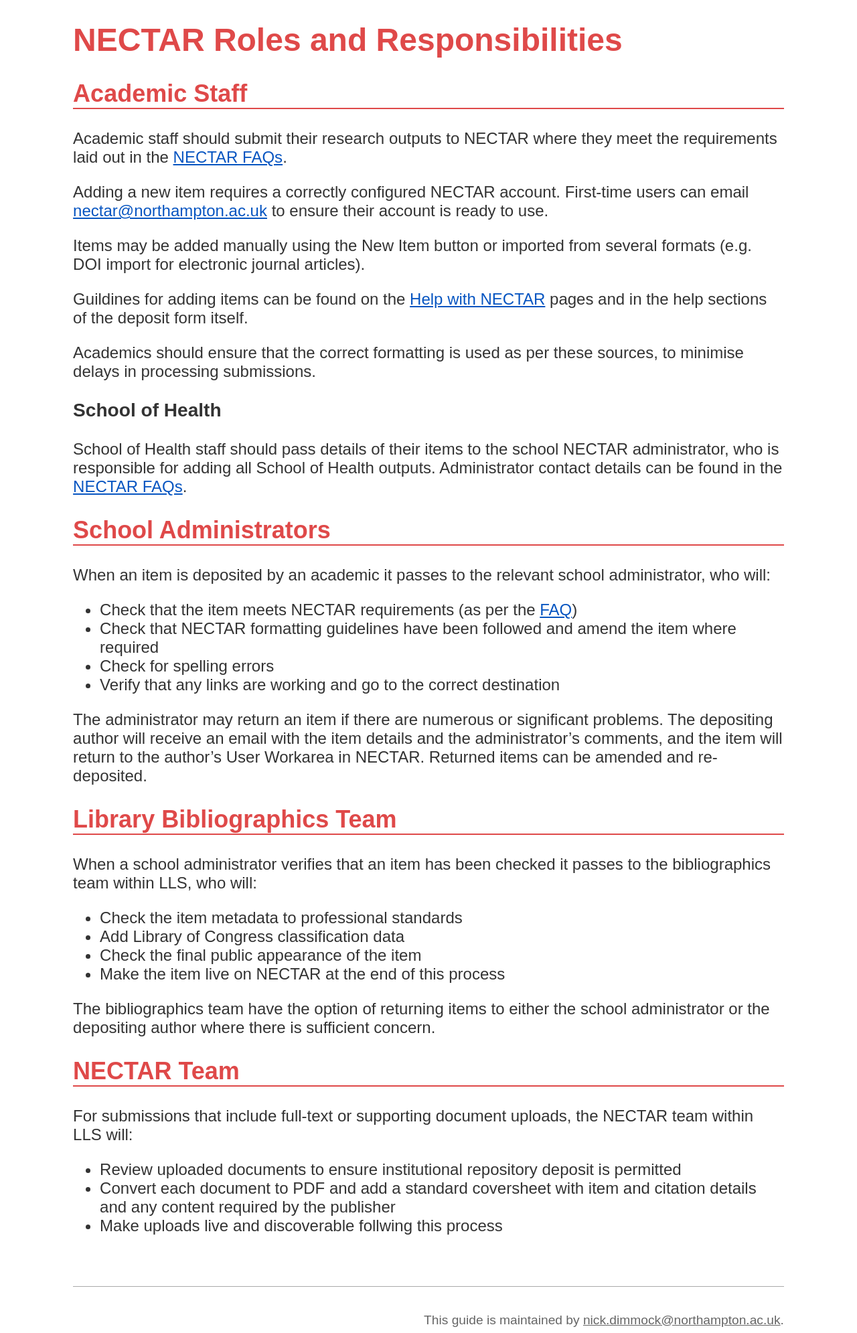
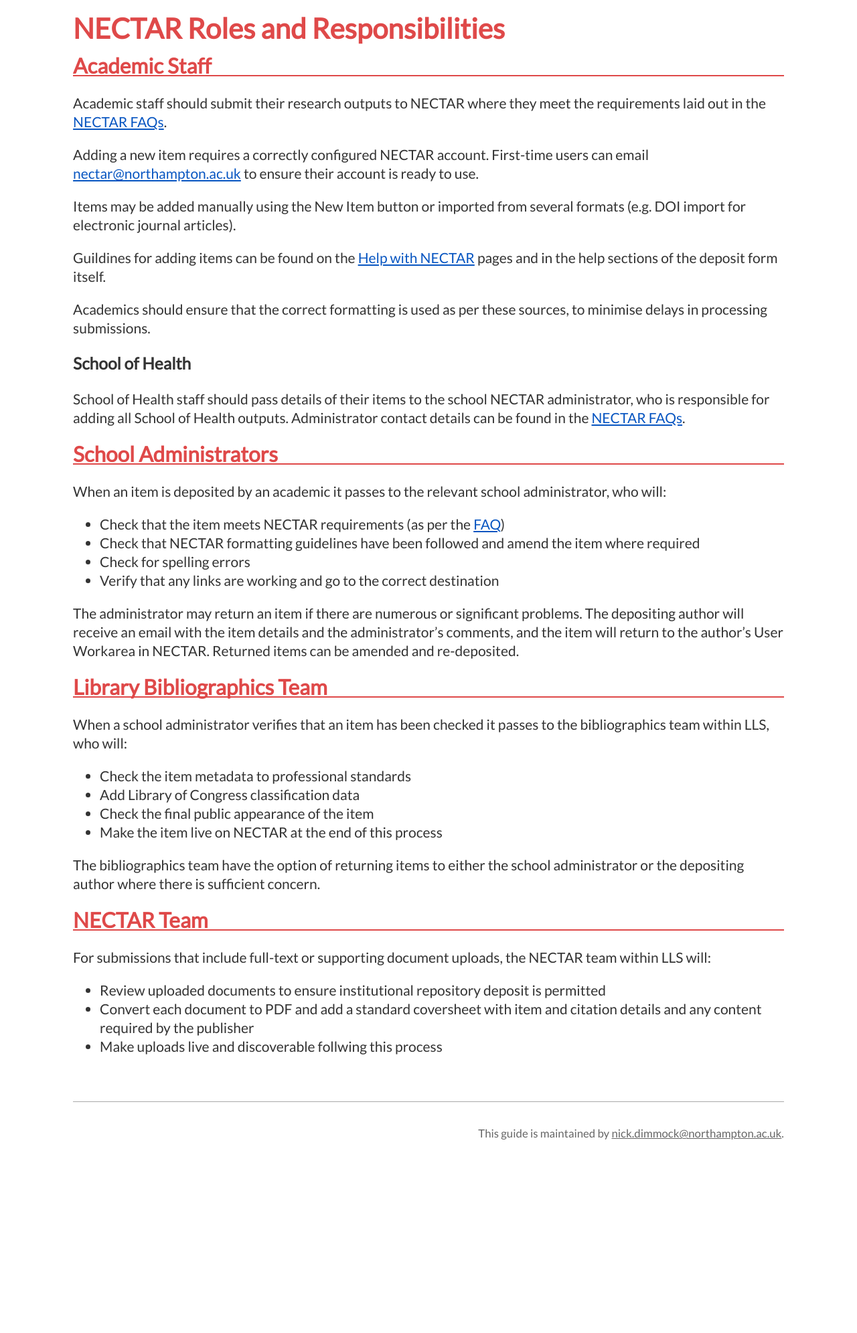
Before and after one commit to NickDimmock/nectar-roles, a Jekyll site: the page built from index.md, in a window 1280 px wide. Shown: the whole page at 67% size. Built offline with Jekyll 4.4.1, drawn with Linux system fonts in a browser that asks for light colours; nearby versions of some CDN libraries; some web fonts are replaced; Markdown is read by kramdown in place of the engine named in the settings; after the commit the page ends 1715 px from its top, so only the background shows below that.

Commit message:
Font update

```diff
--- a/_layouts/default.html
+++ b/_layouts/default.html
@@ -3,7 +3,7 @@
 	<head>
 		<meta charset="utf-8">
 		<title>NECTAR: roles and responsibilities</title>
-		<link href='http://fonts.googleapis.com/css?family=Droid+Sans' rel='stylesheet' type='text/css'>
+		<link href='http://fonts.googleapis.com/css?family=Lato' rel='stylesheet' type='text/css'>
 		<link rel="stylesheet" href="stylesheets/styles.css">
 		<script src="http://ajax.googleapis.com/ajax/libs/jquery/1.11.0/jquery.min.js"></script>
 		<!--[if lt IE 9]>
--- a/stylesheets/styles.css
+++ b/stylesheets/styles.css
@@ -1,7 +1,8 @@
 body {
-  font-family: "Droid Sans", Arial, Helvetica, sans-serif;
+  font-family: Lato, Arial, Helvetica, sans-serif;
   color: #333;
-  font-size: 1.5em;
+  font-size: 21px;
+  line-height: 28px;
 }
 #content {
 	margin: 0 8% 0 8%;
```
